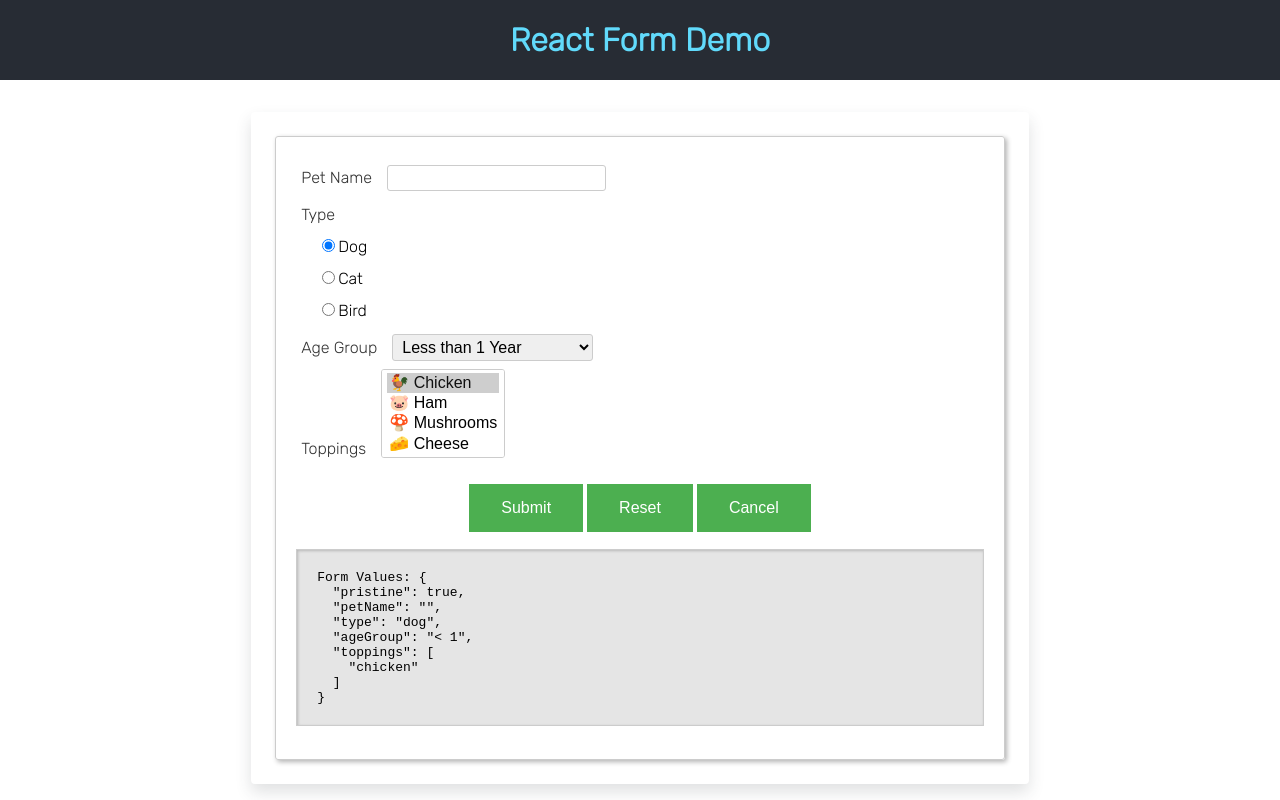
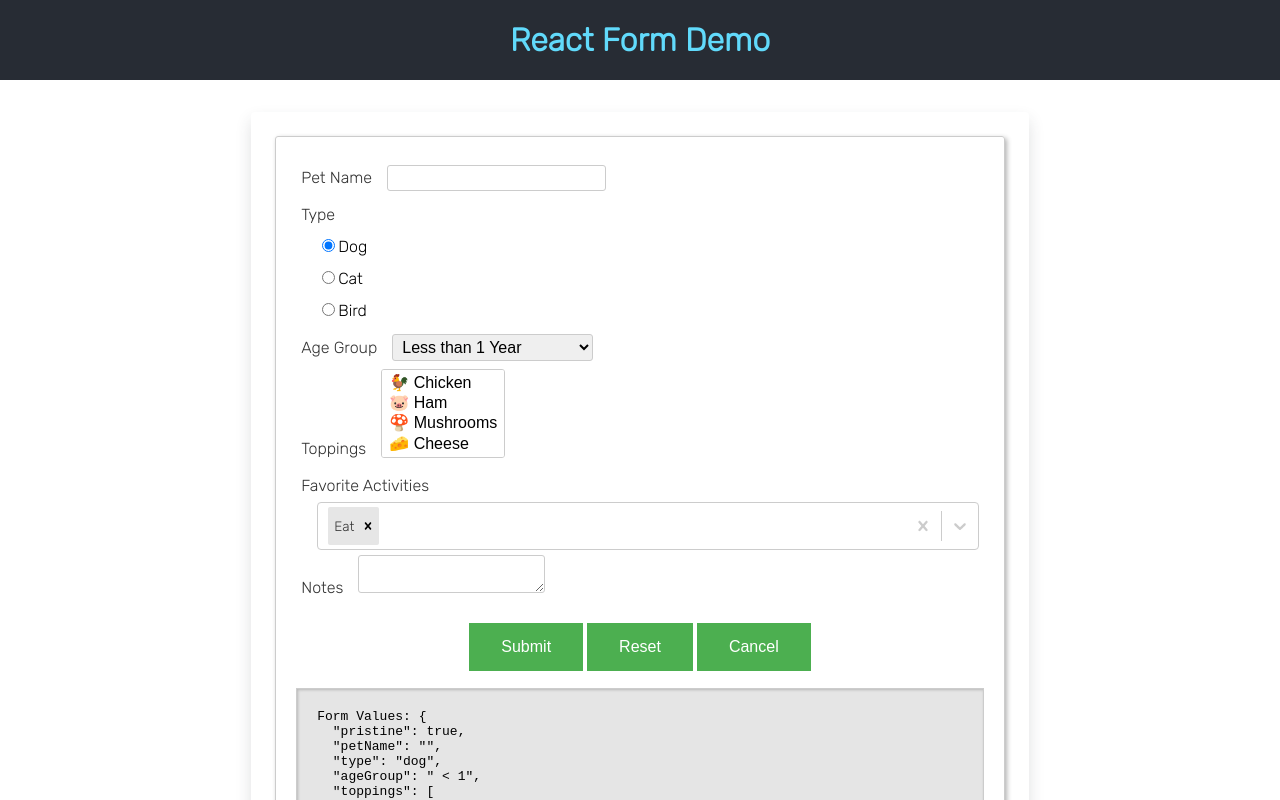
Before and after one commit to logiica/react-form, a React (Create React App) app: page /componentform in a window 1280 px wide. Shown: the top 800 px of the page. Built offline with nearby package versions, Linux system fonts and the light colour scheme.

Commit message:
Component Form updates (all ready except reset not working)

```diff
--- a/src/components/ComponentForm.js
+++ b/src/components/ComponentForm.js
@@ -1,103 +1,109 @@
-import React, { Component } from 'react'
-import { withRouter } from 'react-router-dom'
-import './Form.scss'
+import React, { Component } from 'react';
+import { withRouter } from 'react-router-dom';
+import Select, { createFilter } from 'react-select';
+
+import { DefaultValues, TypeOptions, AgeOptions, ActivityOptions, isValidFieldName } from 'components/FormConstants';
+import './Form.scss';
 
 class ComponentForm extends Component {
-  InitialState = { pristine: true, petName: '', type: 'dog', ageGroup: '< 1', toppings: ['chicken'] };
-
-  TypeOptions = [
-    { value: 'dog', label: 'Dog' },
-    { value: 'cat', label: 'Cat' },
-    { value: 'bird', label: 'Bird' }
-  ]
-
-  AgeOptions = [
-    { value: '< 1', label: 'Less than 1 Year' },
-    { value: '<= 5', label: '1 to 5 Years' },
-    { value: '<= 10', label: '6 to 10 Years' },
-    { value: 'old guy', label: 'More than 10 Years Old' }
-  ]
+  InitialState = {
+    pristine: true,
+    ...DefaultValues
+  };
 
   constructor (props) {
-    super(props)
-    this.state = this.InitialState
+    super(props);
+    this.state = this.InitialState;
 
-    this.handleChange = this.handleChange.bind(this)
-    this.handleSubmit = this.handleSubmit.bind(this)
-    this.handleArrayChange = this.handleArrayChange.bind(this)
+    this.handleChange = this.handleChange.bind(this);
+    this.handleArrayChange = this.handleArrayChange.bind(this);
+    this.handleActivitiesChange = this.handleActivitiesChange.bind(this);
   }
 
-  handleCancel = () => this.props.history.push('/')
-  handleReset = () => this.setState(this.InitialState)
+  // button handlers
+  handleCancel = () => this.props.history.push('/');
+  handleReset = () => this.setState(this.InitialState);
+  handleSubmit = (event) => {
+    event.preventDefault();
+    // To Do: activities[] from React Select will have objects (label+value)
+    // Results for submit should map activities to just contain the values
+    alert('Form Submitted: ' + JSON.stringify(this.state, 0, 2));
+    this.props.history.push('/');
+  }
 
-  handleChange (event) {
-    const name = event.target.name
-    const value = event.target.value
-
+  // change handlers
+  handleChange (event) { // For simple form elmement
+    const { name, value } = event.target;
+    if (isValidFieldName(name)) {
       this.setState({
         ...this.state,
         pristine: false,
         [name]: value
-    })
+      });
+    }
   }
 
-  handleArrayChange (event) {
-    const name = event.target.name
-    const options = event.target.options
-    const values = []
+  handleArrayChange (event) { // for HTML selelct
+    const { name, options } = event.target;
+    const values = [];
+    if (isValidFieldName(name)) {
       for (let i = 0, l = options.length; i < l; i++) {
         if (options[i].selected) {
-        values.push(options[i].value)
+          values.push(options[i].value);
         }
       }
       this.setState({
         ...this.state,
         pristine: false,
         [name]: values
-    })
+      });
+    }
   }
 
-  handleSubmit (event) {
-    event.preventDefault()
-    alert ('Form Submitted: ' + JSON.stringify(this.state, 0, 2))
-    this.props.history.push('/')
-  }
-
-  isChecked (name, value) {
-    return (this.state[name] === value)
-  }
-
-  isSelected (name, value) {
-    return this.state[name].includes(value)
+  handleActivitiesChange (selected) { // for React-Select for activities
+    this.setState({
+      ...this.state,
+      pristine: false,
+      activities: selected
+    });
   }
 
   renderRadioButtons (name, options) {
     return options.map((opt) => {
-      const { value, label } = opt
+      const { value, label } = opt;
+      const isChecked = this.state[name] === value;
       return (
         <div key={value}>
           <input type="radio"
             name={name}
             value={value}
-            checked={this.isChecked(name, value)}
+            checked={isChecked}
             onChange={this.handleChange}
           />
           {label}
         </div>
-      )
-    })
+      );
+    });
   }
 
   renderSelectOptions (name, options, multiple) {
     return options.map((opt) => {
-      const { value, label } = opt
-      return (
-        <option key={value} value={value} selected={multiple? this.isSelected(name,value) : this.isChecked(name, value)}>{label}</option>
-    ) })
+      const { value, label } = opt;
+      let isSelected;
+      if (multiple) {
+        isSelected = this.state[name].includes(value);
+      } else {
+        isSelected = this.state[name] === value;
+      }
+      return ((isSelected)
+        ? <option key={value} value={value} defaultValue={value} >{label}</option>
+        : <option key={value} value={value}>{label}</option>
+      );
+    });
   }
 
   render () {
-    const { pristine } = this.state
+    const { pristine } = this.state;
 
     return (
       <form onSubmit={this.handleSubmit}>
@@ -108,13 +114,13 @@ class ComponentForm extends Component {
         <div>
           <label>Type</label>
           <div>
-            {this.renderRadioButtons('type', this.TypeOptions)}
+            {this.renderRadioButtons('type', TypeOptions)}
           </div>
         </div>
         <div>
           <label>Age Group</label>
           <select name="ageGroup" onChange={this.handleChange}>
-            {this.renderSelectOptions('ageGroup', this.AgeOptions, false)}
+            {this.renderSelectOptions('ageGroup', AgeOptions, false)}
           </select>
         </div>
         <div>
@@ -134,6 +140,21 @@ class ComponentForm extends Component {
             )}
           </select>
         </div>
+        <div>
+          <label>Favorite Activities</label>
+          <Select
+            name="activities"
+            searchable filterOption={createFilter({ matchFrom: 'start' })} isMulti
+            value={this.state.activities}
+            onChange={this.handleActivitiesChange}
+            options={ActivityOptions}
+          />
+        </div>
+        <div>
+          <label>Notes</label>
+          <textarea name="notes" onChange={this.handleChange} value={this.state.notes}></textarea>
+        </div>
+
         <div className="buttons">
           <button type="submit" disabled={pristine}>
             Submit
@@ -154,8 +175,8 @@ class ComponentForm extends Component {
         </div>
         <pre>Form Values: {JSON.stringify(this.state, 0, 2)}</pre>
       </form>
-    )
+    );
   }
 }
 
-export default withRouter(ComponentForm)
+export default withRouter(ComponentForm);
--- /dev/null
+++ b/src/components/FormConstants.js
@@ -0,0 +1,32 @@
+export const DefaultValues = {
+  petName: '',
+  type: 'dog',
+  ageGroup: ' < 1',
+  toppings: ['chicken'],
+  notes: '',
+  activities: [{ value: 'eat', label: 'Eat' }]
+}
+
+export const TypeOptions = [
+  { value: 'dog', label: 'Dog' },
+  { value: 'cat', label: 'Cat' },
+  { value: 'bird', label: 'Bird' }
+]
+
+export const AgeOptions = [
+  { value: '< 1', label: 'Less than 1 Year' },
+  { value: '<= 5', label: '1 to 5 Years' },
+  { value: '<= 10', label: '6 to 10 Years' },
+  { value: 'old guy', label: 'More than 10 Years Old' }
+]
+
+export const ActivityOptions = [
+  { value: 'eat', label: 'Eat' },
+  { value: 'play', label: 'Play' },
+  { value: 'party', label: 'Party' },
+  { value: 'sleep', label: 'Sleep' }
+]
+
+export function isValidFieldName (name) {
+  return name in DefaultValues;
+}
--- a/src/components/HomePage.js
+++ b/src/components/HomePage.js
@@ -1,5 +1,5 @@
 import React, { Component } from 'react'
-import Menu from 'components/Menu'
+import Menu from 'components/menu/Menu'
 
 class HomePage extends Component {
   render () {
--- a/src/components/Menu.scss
+++ b/src/components/menu/Menu.scss
@@ -1,4 +1,4 @@
-@import '../AppStyleConstants';
+@import 'AppStyleConstants';
 
 .menu-container {
     width: 85%;
```
Also changed, not shown: .eslintrc.js, src/components/menu/Menu.js (renamed from src/components/Menu.js). Lines whose indentation alone changed are shown as unchanged.
